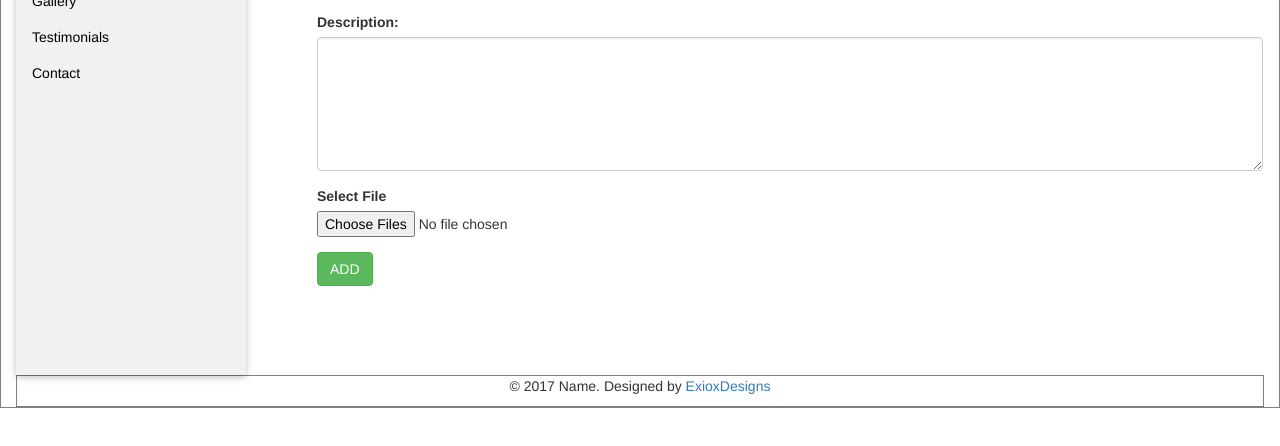
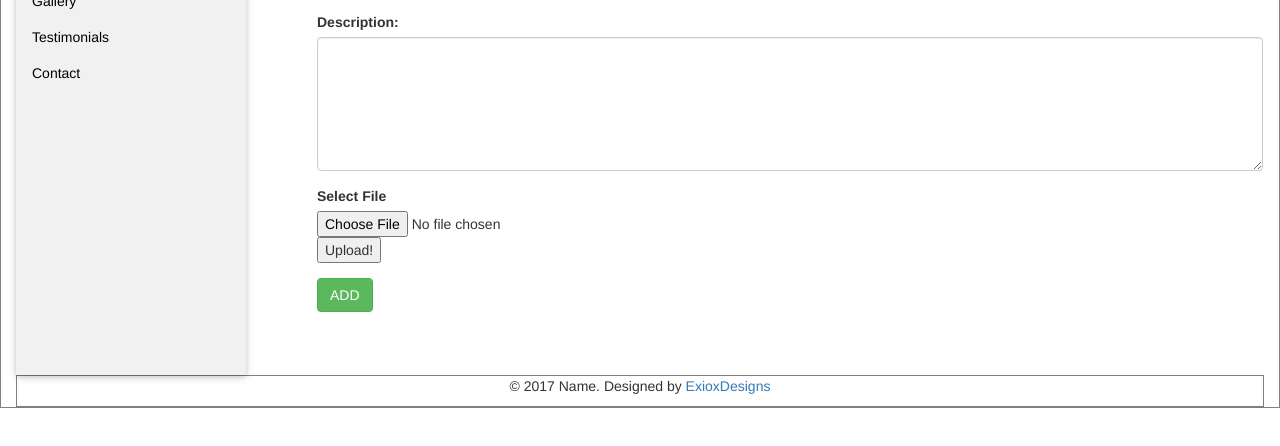
Before and after one commit to aneeshkrishnaaish/NAME, a website: page name/views/admin/name_admin.html in a window 1280 px wide. Shown: the part 244-690 px from the top of the page. Drawn offline with Linux system fonts and the light colour scheme; files that its build step writes are made by us from their sources; no server answers.

Commit message:
first commit

```diff
--- a/name/views/admin/name_admin.html
+++ b/name/views/admin/name_admin.html
@@ -77,8 +77,8 @@
             </div>
             <div class="form-group">
                 <label class="control-label">Select File</label>
-                <input id="input-b5" name="input-b5[]" type="file" multiple ng-model="service_image_url">
-            </div>
+                  <input type="file" id="fileupload" name="fileupload" /> <input type="submit" value="Upload!" />
+                </div>
             <button type="submit" class="btn btn-success" id="Save_Service">ADD</button>
           </form>
       </div>
--- a/name_api/server.js
+++ b/name_api/server.js
@@ -5,8 +5,8 @@ var express = require('express'),
   Task = require('./api/models/todoListModel'), //created model loading here
   bodyParser = require('body-parser');
   var morgan = require('morgan');             // log requests to the console (express4)
-var methodOverride = require('method-override'); // simulate DELETE and PUT (express4)
-var cors = require('cors');
+  var methodOverride = require('method-override'); // simulate DELETE and PUT (express4)
+  var cors = require('cors');
 
 
 // mongoose instance connection url connection
```
Also changed, not shown: name/public/js/script_admin.js (+5 -6 lines).
